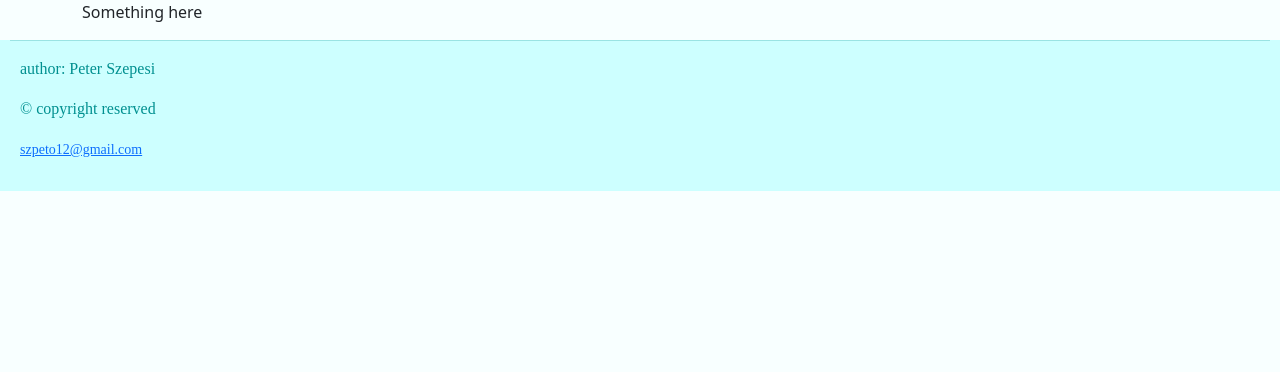
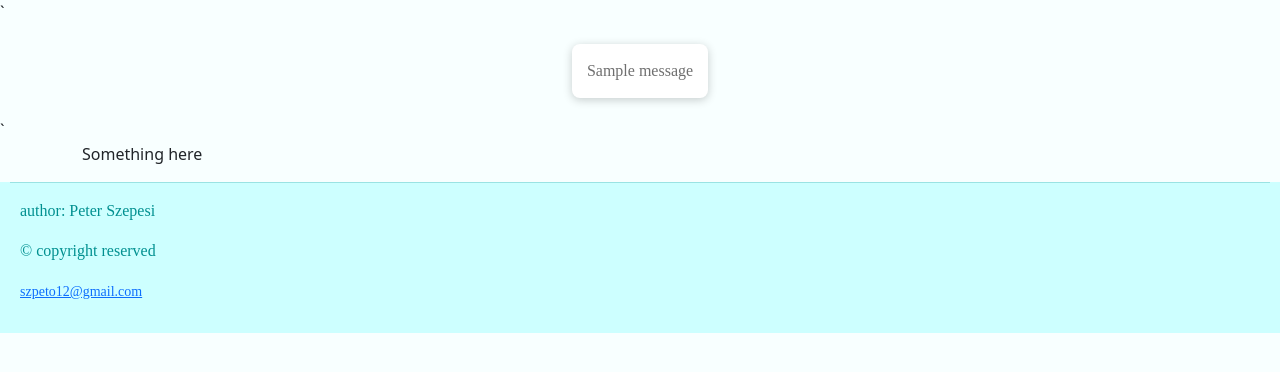
Before and after one commit to SzPeto/Python-Flask-website, a Flask app: page / in a window 1280 px wide. Shown: the part 56-428 px from the top of the page. Run offline with Flask 3, Linux system fonts and the light colour scheme; one stand-in notice (Sample message) is shown.

Commit message:
Version v0.4.9.5

```diff
--- a/Main.py
+++ b/Main.py
@@ -1,5 +1,5 @@
 import os
-from flask import Flask, render_template, url_for, request, flash
+from flask import Flask, render_template, url_for, request, flash, get_flashed_messages
 from werkzeug.utils import redirect
 from functions import Functions
 from validators import RegistrationForm, LoginForm
@@ -63,8 +63,7 @@ def register():
     form = RegistrationForm()
     if request.method == "POST":
         if form.validate_on_submit():
-            flash(f"Account created : {form.email_username.data}")
-            print(f"Account created : {form.email_username.data}")
+            flash(f"Account successfully created : {form.email_username.data}", "success")
 
     return render_template("register.html", title="Register", form=form)
 
--- a/static/Styles/styles.css
+++ b/static/Styles/styles.css
@@ -220,6 +220,21 @@ footer {
     font-family: Bahnschrift;
     font-size: 14px;
     font-weight: 200;
+}
+
+.flash-message-success-container {
+    display: flex;
+    flex-direction: column;
+    width: fit-content;
+    margin: 20px auto;
+    border-radius: 8px;
+    background-color: white;
+    padding: 15px;
+    font-family: Bahnschrift;
+    font-size: 16px;
+    font-weight: 300;
+    box-shadow: 0px 2px 10px rgba(0,0,0,0.2);
+    color: rgb(111, 111, 111)
 }
 
 /* Buttons ***************************************************************************************************** */
--- a/templates/base.html
+++ b/templates/base.html
@@ -67,7 +67,16 @@
       </div>
     </nav>
   </header>
-
+  <!-- Displaying the flash messages -->
+  {% with messages = get_flashed_messages(with_categories=True) %}
+  `{% if messages %}
+    {% for category, message in messages %}
+      <div class="flash-message-{{ category }}-container">
+        {{ message }}
+      </div>
+    {% endfor %}
+  `{% endif %}
+  {% endwith %}
   {% block body %}{% endblock %}
 
   <footer>
```
Also changed, not shown: 1 other file.
